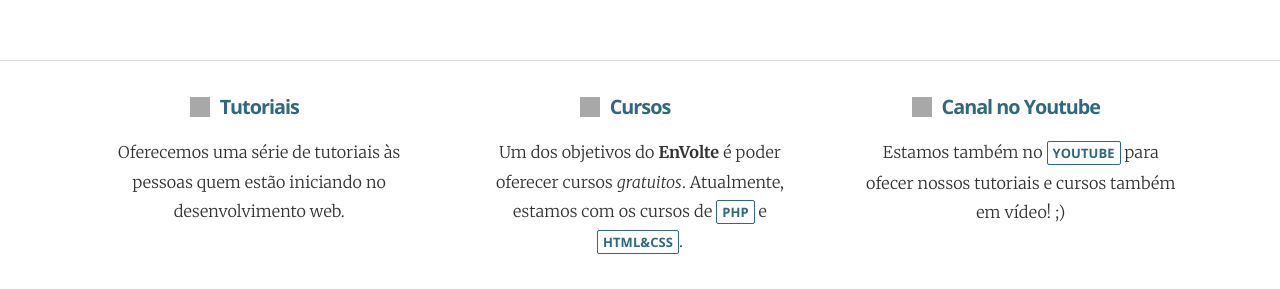
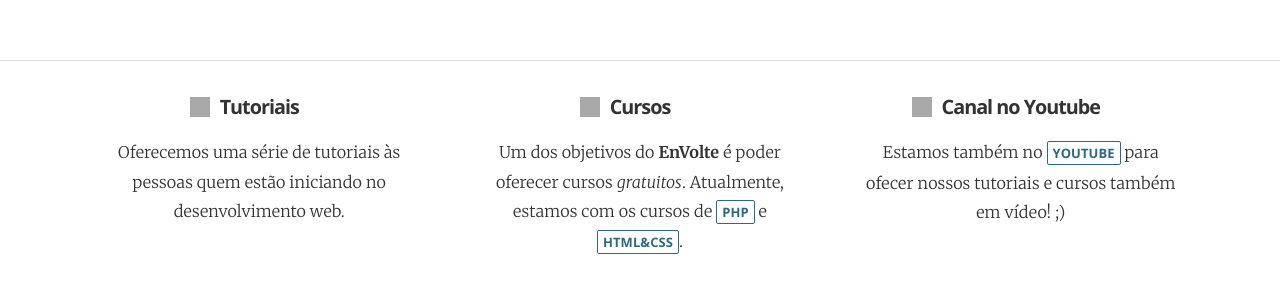
Before and after one commit to EnVolte/envolte.github.io, a Jekyll site: the page built from index.html, in a window 1280 px wide and 1400 px high, scrolled down 2753 px. Shown: the part 804-1093 px from the top of the window. Built offline with Jekyll 4.4.1, drawn with Linux system fonts in a browser that asks for light colours; the list of posts is cut into pages by our own code; grey boxes are pictures that could not be loaded.

Commit message:
Update screen.css

```diff
--- a/assets/css/screen.css
+++ b/assets/css/screen.css
@@ -1901,7 +1901,7 @@ footer#baixo .alignright {width: 45%; float: right; margin-right: 0%;}
 /* Seção sobre */
 section#about {width: 100%; height: auto; position: relative; display: inline-block; background: #fff; padding: 40px 0px; border-top: 1px solid #ddd; border-bottom: 1px solid #ddd; margin-top: 2rem;}
 section#about #centre {width: 85%; margin: 0px auto;}
-section#about h2 {font-family: Open Sans; margin: -5px 0px 0px; font-size: 1.1em; color: #30687f; transition: 0.7s ease; text-align: center;}
+section#about h2 {font-family: Open Sans; margin: -5px 0px 0px; font-size: 1.1em; color: #333; transition: 0.7s ease; text-align: center;}
 section#about p {font-family: Merriweather; line-height: 1.8em; font-size: 0.9em; color: #333; transition: 0.7s ease; text-align: center; margin: 20px 0px 0px;}
 section#about span.icon {width: 20px; height: 20px; background-size: 20px; position: absolute; margin-top: 1px; margin-left: -30px; display: inline-block; opacity: 0.9;}
 section#about a {border: 1px solid #30687f; background: #fff; color: #30687f; padding: 2px 5px; border-radius: 2px; font-size: 0.8em; text-transform: uppercase;  font-family: Open Sans; text-decoration: none; font-weight: 900;}
```
